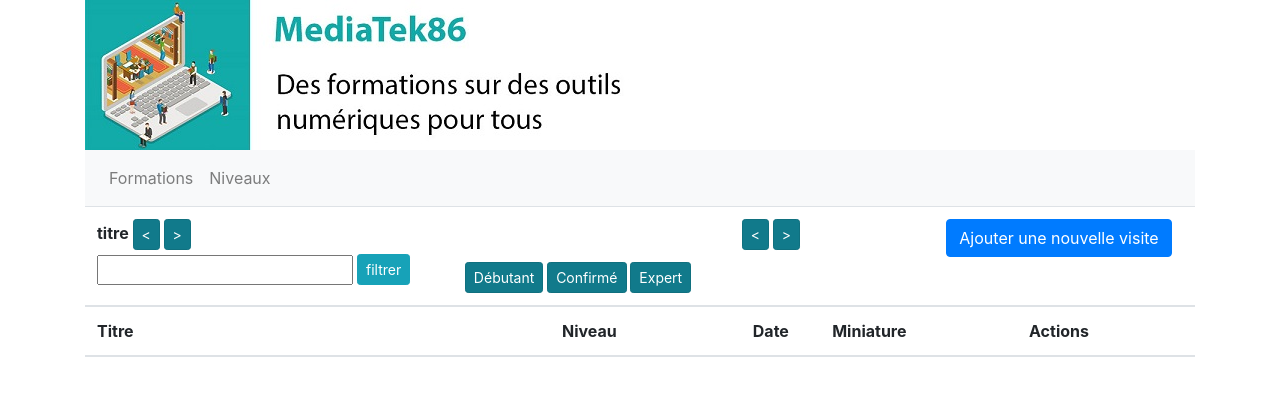
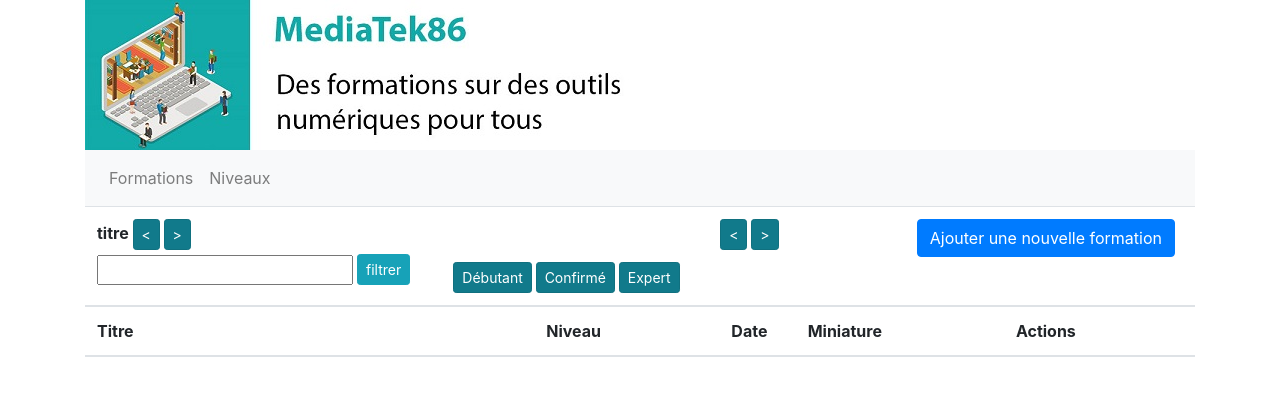
Before and after one commit to Micro530/mediatekformation, a Symfony app: template templates/admin/admin.formations.html.twig in a window 1280 px wide. Shown: the top 396 px of the page. Run offline with Twig, Linux system fonts and the light colour scheme; the template is opened without the code that fills it, so the values that code supplies are empty; some libraries are stand-ins or nearby versions.

Commit message:
petite correction

```diff
--- a/templates/admin/admin.formations.html.twig
+++ b/templates/admin/admin.formations.html.twig
@@ -30,7 +30,7 @@
                  <th class="text-center align-top" scope="col">
                  </th>
                  <th class="text-center align-top" scope="col">
-                    <a href="{{ path('admin.formation.ajout')}}" class="btn btn-primary">Ajouter une nouvelle visite</a>
+                    <a href="{{ path('admin.formation.ajout')}}" class="btn btn-primary">Ajouter une nouvelle formation</a>
                  </th>
                 {#
                 <th class="text-center align-top" scope="col">
```
